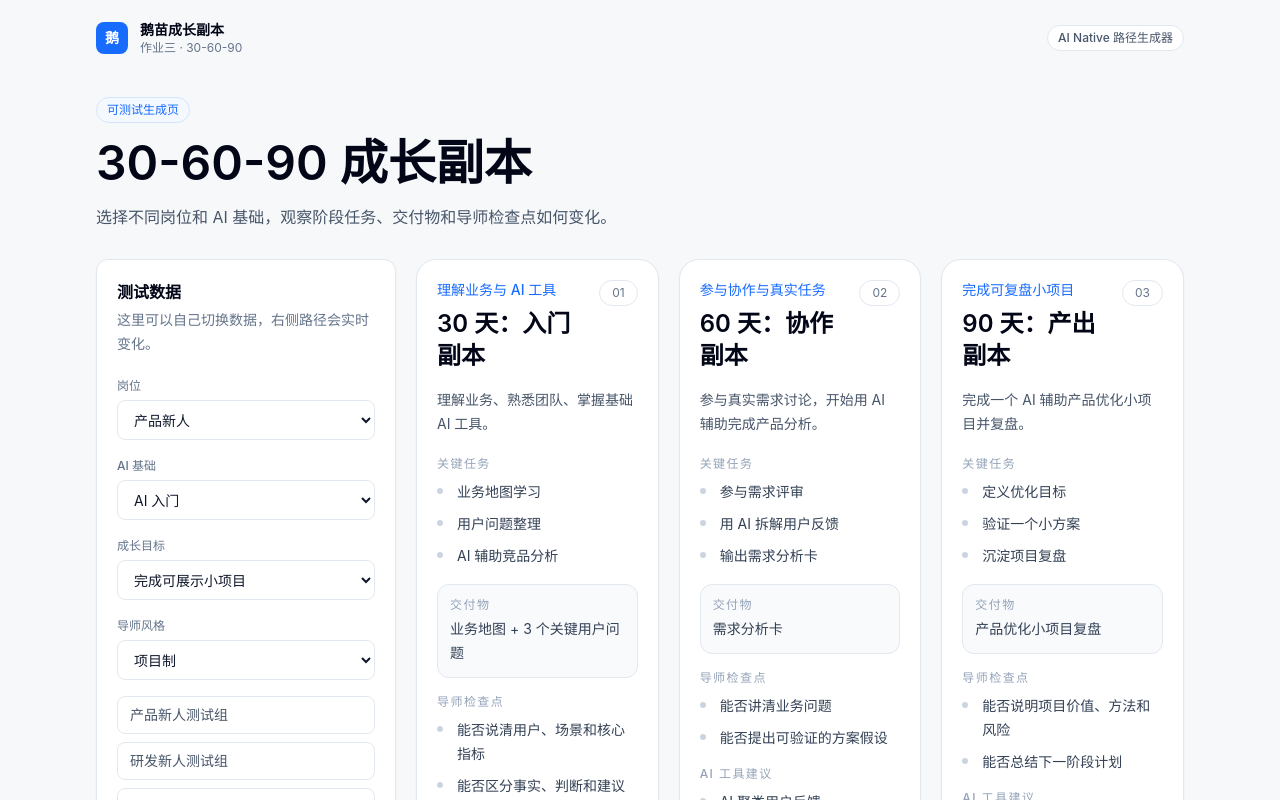
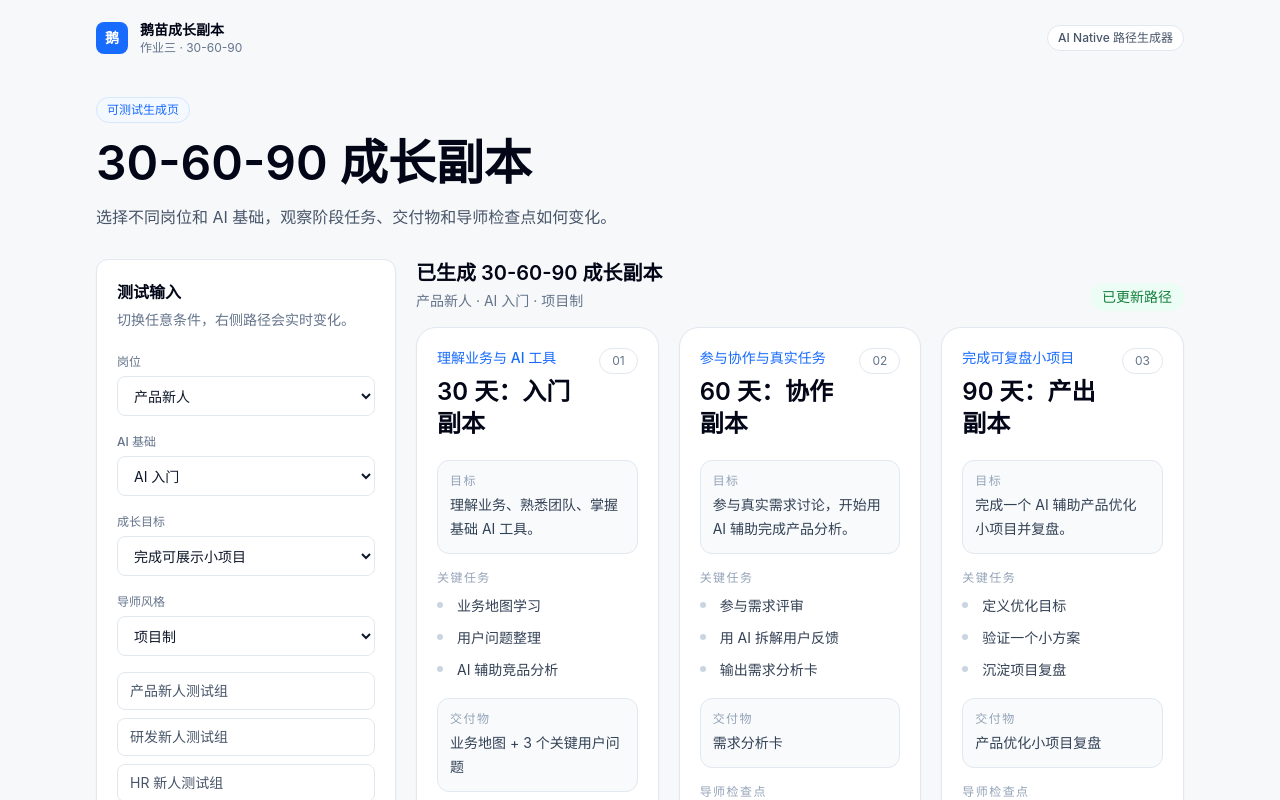
Before and after one commit to hansu650/tencent-homework, a Next.js app: page /plan in a window 1280 px wide. Shown: the top 800 px of the page. Built offline with nearby package versions, Linux system fonts and the light colour scheme.

Commit message:
Simplify generator hierarchy and report actions

```diff
--- a/components/growth-script-app.tsx
+++ b/components/growth-script-app.tsx
@@ -3,13 +3,7 @@
 import Link from "next/link";
 import { useRouter } from "next/navigation";
 import { AnimatePresence, motion } from "framer-motion";
-import {
-  ArrowRight,
-  ChevronLeft,
-  Download,
-  FileText,
-  RefreshCw
-} from "lucide-react";
+import { ArrowRight, ChevronLeft } from "lucide-react";
 import { useEffect, useMemo, useState } from "react";
 
 import { Badge } from "@/components/ui/badge";
@@ -142,70 +136,23 @@ function applySample(profile: GrowthProfile, router?: ReturnType<typeof useRoute
   router?.push("/plan");
 }
 
-function SampleDataPanel({
-  compact = false,
-  onApply
-}: {
-  compact?: boolean;
-  onApply?: (profile: GrowthProfile) => void;
-}) {
+function QuickSamples({ onApply }: { onApply: (profile: GrowthProfile) => void }) {
   return (
-    <Card className="border-slate-200 bg-white shadow-sm">
-      <CardContent className={cn("p-5", compact && "p-4")}>
-        <div className="flex items-start justify-between gap-3">
     <div>
-            <p className="text-sm font-semibold text-slate-950">选择测试数据</p>
-            <p className="mt-1 text-sm leading-6 text-slate-500">
-              不想一步步填，也可以直接套用一组样例。
-            </p>
-          </div>
-          <span className="rounded-full border border-slate-200 px-2.5 py-1 text-xs text-slate-500">
-            可测试
-          </span>
-        </div>
-        <div className="mt-4 grid gap-2">
+      <p className="text-sm font-medium text-slate-500">快速体验</p>
+      <div className="mt-3 flex flex-wrap gap-2">
         {sampleProfiles.map((sample) => (
           <button
             key={sample.name}
             type="button"
-              onClick={() => onApply?.(sample.profile)}
-              className="w-full rounded-xl border border-slate-200 bg-slate-50 px-4 py-3 text-left transition-colors hover:border-[#176BFF] hover:bg-white"
+            onClick={() => onApply(sample.profile)}
+            className="rounded-full border border-slate-200 bg-white px-4 py-2 text-sm text-slate-700 transition-colors hover:border-[#176BFF] hover:text-[#176BFF]"
           >
-              <p className="text-sm font-medium text-slate-950">{sample.name}</p>
-              <p className="mt-1 text-xs leading-5 text-slate-500">{sample.note}</p>
+            {sample.name.replace("测试组", "")}
           </button>
         ))}
       </div>
-      </CardContent>
-    </Card>
-  );
-}
-
-function TimelinePreview() {
-  return (
-    <Card className="border-slate-200 bg-white shadow-sm">
-      <CardContent className="p-6">
-        <p className="text-sm font-medium text-slate-500">路径预览</p>
-        <h2 className="mt-2 text-2xl font-semibold tracking-normal">
-          30 / 60 / 90
-        </h2>
-        <div className="mt-6 space-y-5">
-          {[
-            ["30 天", "理解业务与 AI 工具"],
-            ["60 天", "参与协作与真实任务"],
-            ["90 天", "完成可复盘小项目"]
-          ].map(([day, text], index) => (
-            <div key={day} className="grid grid-cols-[64px_1fr] gap-4">
-              <div className="text-sm font-semibold text-[#176BFF]">{day}</div>
-              <div>
-                <p className="text-sm font-medium text-slate-950">{text}</p>
-                {index < 2 ? <div className="mt-4 h-px bg-slate-200" /> : null}
     </div>
-            </div>
-          ))}
-        </div>
-      </CardContent>
-    </Card>
   );
 }
 
@@ -215,50 +162,30 @@ export function HomePage() {
   return (
     <PageShell>
       <SectionWrap>
-        <div className="grid items-start gap-6 lg:grid-cols-[1fr_360px]">
-          <div className="rounded-[1.5rem] border border-slate-200 bg-white p-6 shadow-sm sm:p-9">
+        <div className="mx-auto max-w-4xl rounded-[1.5rem] border border-slate-200 bg-white p-6 shadow-sm sm:p-10">
           <Badge className="border-[#D7E5FF] bg-[#F4F8FF] text-[#176BFF]">
             腾讯 AI-HR 实战营作业三
           </Badge>
-            <h1 className="mt-5 max-w-3xl text-4xl font-semibold leading-tight tracking-normal text-slate-950 sm:text-5xl">
+          <h1 className="mt-5 text-4xl font-semibold leading-tight tracking-normal text-slate-950 sm:text-5xl">
             鹅苗成长副本
           </h1>
           <p className="mt-4 text-xl font-medium text-slate-800">
             AI Native 新人 30-60-90 路径生成器
           </p>
           <p className="mt-5 max-w-2xl text-base leading-8 text-slate-600">
-              选择一组新人数据，生成 30 天入门、60 天协作、90 天产出的学习与融入计划。重点不是展示后台，而是让 HR 快速产出一份可复盘的成长路径。
+            选择岗位、AI 基础、成长目标和导师风格，生成一份可测试、可复盘的 30-60-90 新人成长路径。
           </p>
           <div className="mt-7 flex flex-col gap-3 sm:flex-row">
             <Button asChild size="lg" className="bg-[#176BFF]">
               <Link href="/setup">
-                  开始生成成长副本
+                开始生成
                 <ArrowRight className="ml-2 h-4 w-4" />
               </Link>
             </Button>
-              <Button asChild size="lg" variant="outline">
-                <Link href="/report">查看示例报告</Link>
-              </Button>
           </div>
+          <div className="mt-8 border-t border-slate-200 pt-6">
+            <QuickSamples onApply={(profile) => applySample(profile, router)} />
           </div>
-          <div className="space-y-4">
-            <TimelinePreview />
-            <SampleDataPanel onApply={(profile) => applySample(profile, router)} />
-          </div>
-        </div>
-        <div className="mt-6 grid gap-4 md:grid-cols-3">
-          {[
-            ["副本化成长", "把传统培养拆成 30/60/90 三个阶段。"],
-            ["导师验收卡", "同时给导师检查标准，避免只布置任务。"],
-            ["报告化沉淀", "最终生成可下载、可复盘的报告。"]
-          ].map(([title, text]) => (
-            <Card key={title} className="border-slate-200 bg-white shadow-sm">
-              <CardContent className="p-5">
-                <p className="text-base font-semibold text-slate-950">{title}</p>
-                <p className="mt-2 text-sm leading-6 text-slate-500">{text}</p>
-              </CardContent>
-            </Card>
-          ))}
         </div>
       </SectionWrap>
     </PageShell>
@@ -311,6 +238,7 @@ export function SetupWizardPage() {
   const router = useRouter();
   const [step, setStep] = useState(0);
   const [profile, setProfile] = useState<Partial<GrowthProfile>>({ role: "product" });
+  const [showSamples, setShowSamples] = useState(false);
   const current = stepQuestions[step];
   const isConfirmStep = step === stepQuestions.length;
   const percent = Math.round(((step + 1) / 5) * 100);
@@ -340,8 +268,7 @@ export function SetupWizardPage() {
   return (
     <PageShell>
       <SectionWrap>
-        <div className="mx-auto grid max-w-5xl gap-5 lg:grid-cols-[1fr_300px]">
-          <div>
+        <div className="mx-auto max-w-4xl">
           <div className="mb-5 flex items-center justify-between gap-4">
             <Button
               type="button"
@@ -351,8 +278,25 @@ export function SetupWizardPage() {
               <ChevronLeft className="mr-2 h-4 w-4" />
               {step === 0 ? "返回首页" : "上一步"}
             </Button>
-              <span className="text-sm text-slate-500">{percent}%</span>
+            <button
+              type="button"
+              onClick={() => setShowSamples((value) => !value)}
+              className="rounded-full border border-slate-200 bg-white px-3 py-1.5 text-sm text-slate-600 transition-colors hover:border-[#176BFF] hover:text-[#176BFF]"
+            >
+              一键填入样例
+            </button>
           </div>
+          {showSamples ? (
+            <div className="mb-5 rounded-xl border border-slate-200 bg-white p-3">
+              <QuickSamples
+                onApply={(sample) => {
+                  setProfile(sample);
+                  setShowSamples(false);
+                  setStep(stepQuestions.length);
+                }}
+              />
+            </div>
+          ) : null}
           <div className="mb-6 h-1.5 overflow-hidden rounded-full bg-slate-200">
             <motion.div
               className="h-full rounded-full bg-[#176BFF]"
@@ -431,8 +375,6 @@ export function SetupWizardPage() {
             </CardContent>
           </Card>
         </div>
-          <SampleDataPanel compact onApply={(nextProfile) => applySample(nextProfile, router)} />
-        </div>
       </SectionWrap>
     </PageShell>
   );
@@ -492,9 +434,9 @@ function TestDataControls({
   return (
     <Card className="border-slate-200 bg-white shadow-sm">
       <CardContent className="p-5">
-        <p className="text-base font-semibold text-slate-950">测试数据</p>
+        <p className="text-base font-semibold text-slate-950">测试输入</p>
         <p className="mt-1 text-sm leading-6 text-slate-500">
-          这里可以自己切换数据，右侧路径会实时变化。
+          切换任意条件，右侧路径会实时变化。
         </p>
         <div className="mt-4 grid gap-3">
           <NativeSelect
@@ -594,12 +536,19 @@ function StageCard({
           0{index + 1}
         </span>
       </div>
-      <p className="mt-4 text-sm leading-6 text-slate-600">{stage.goal}</p>
       <div className="mt-5 space-y-4">
+        <InfoBlock title="目标" text={stage.goal} />
         <PlainList title="关键任务" items={stage.tasks} limit={3} />
         <InfoBlock title="交付物" text={stage.deliverable} />
         <PlainList title="导师检查点" items={stage.mentorChecks} limit={2} />
-        <PlainList title="AI 工具建议" items={stage.tools} limit={2} />
+        <details className="rounded-xl border border-slate-200 bg-slate-50 p-3">
+          <summary className="cursor-pointer text-sm font-medium text-slate-600">
+            AI 工具建议
+          </summary>
+          <div className="mt-3">
+            <PlainList title="建议" items={stage.tools} limit={2} />
+          </div>
+        </details>
       </div>
     </article>
   );
@@ -607,7 +556,23 @@ function StageCard({
 
 export function PlanPage() {
   const [profile, setProfile] = useProfileState();
+  const [status, setStatus] = useState("已生成路径");
   const plan = useMemo(() => buildGrowthPlan(profile), [profile]);
+  const [visiblePlan, setVisiblePlan] = useState(plan);
+
+  useEffect(() => {
+    const timer = window.setTimeout(() => {
+      setVisiblePlan(plan);
+      setStatus("已更新路径");
+    }, 500);
+
+    return () => window.clearTimeout(timer);
+  }, [plan]);
+
+  function updateProfile(nextProfile: GrowthProfile) {
+    setStatus("正在重新生成...");
+    setProfile(nextProfile);
+  }
 
   return (
     <PageShell>
@@ -624,11 +589,33 @@ export function PlanPage() {
           </p>
         </div>
         <div className="grid gap-5 lg:grid-cols-[300px_1fr]">
-          <TestDataControls profile={profile} setProfile={setProfile} />
-          <div className="grid gap-5 xl:grid-cols-3">
-            {plan.stages.map((stage, index) => (
+          <TestDataControls profile={profile} setProfile={updateProfile} />
+          <div>
+            <div className="mb-4 flex flex-col justify-between gap-2 sm:flex-row sm:items-end">
+              <div>
+                <h2 className="text-xl font-semibold tracking-normal text-slate-950">
+                  已生成 30-60-90 成长副本
+                </h2>
+                <p className="mt-1 text-sm text-slate-500">
+                  {visiblePlan.role.label} · {visiblePlan.aiLevel.label} · {visiblePlan.mentorStyle.label}
+                </p>
+              </div>
+              <span
+                className={cn(
+                  "rounded-full px-3 py-1 text-sm",
+                  status === "正在重新生成..."
+                    ? "bg-slate-100 text-slate-500"
+                    : "bg-[#ECFDF5] text-[#15803D]"
+                )}
+              >
+                {status}
+              </span>
+            </div>
+            <div className={cn("grid gap-5 xl:grid-cols-3", status === "正在重新生成..." && "opacity-55")}>
+              {visiblePlan.stages.map((stage, index) => (
                 <StageCard key={stage.id} stage={stage} index={index} />
               ))}
+            </div>
           </div>
         </div>
         <div className="mt-8 flex flex-col justify-center gap-3 sm:flex-row">
@@ -679,11 +666,8 @@ export function ChecklistPage() {
     <PageShell>
       <SectionWrap>
         <div className="mx-auto max-w-4xl">
-          <Badge className="border-[#D7E5FF] bg-[#F4F8FF] text-[#176BFF]">
+          <h1 className="text-3xl font-semibold tracking-normal text-slate-950 sm:text-5xl">
             导师验收卡
-          </Badge>
-          <h1 className="mt-4 text-3xl font-semibold tracking-normal text-slate-950 sm:text-5xl">
-            导师如何判断新人真的成长了？
           </h1>
           <p className="mt-4 max-w-2xl text-base leading-7 text-slate-600">
             每个阶段不只看“做没做”，更看是否能理解、协作和产出。
@@ -695,8 +679,7 @@ export function ChecklistPage() {
               key={card.title}
               className="rounded-[1.25rem] border border-slate-200 bg-white p-6 shadow-sm"
             >
-              <span className="text-sm font-medium text-[#176BFF]">0{index + 1}</span>
-              <h2 className="mt-3 text-xl font-semibold">{card.title}</h2>
+              <h2 className="text-xl font-semibold">{card.title}</h2>
               <PlainList title="验收问题" items={card.items} />
             </article>
           ))}
@@ -779,30 +762,46 @@ function ReportPreview({ profile }: { profile: GrowthProfile }) {
   );
 }
 
-const loadingSteps = [
-  "分析岗位",
-  "生成 30 天任务",
-  "生成 60 天协作计划",
-  "生成 90 天产出目标",
-  "生成导师验收卡"
-];
+function buildReportText(profile: GrowthProfile) {
+  const plan = buildGrowthPlan(profile);
+  const metrics = buildEvaluationMetrics(profile);
+
+  return [
+    "《AI Native 新人 30-60-90 成长副本报告》",
+    "",
+    `岗位方向：${plan.role.label}`,
+    `AI 基础：${plan.aiLevel.label}`,
+    `成长目标：${plan.growthGoal.label}`,
+    `导师风格：${plan.mentorStyle.label}`,
+    "",
+    ...plan.stages.flatMap((stage) => [
+      stage.title,
+      `目标：${stage.goal}`,
+      `关键任务：${stage.tasks.join(" / ")}`,
+      `交付物：${stage.deliverable}`,
+      `导师检查点：${stage.mentorChecks.join(" / ")}`,
+      ""
+    ]),
+    "HR 评估指标",
+    ...metrics.map((item) => `- ${item}`),
+    "",
+    "AI 边界说明",
+    "AI 只辅助生成学习路径、整理任务和建议检查点，不替代导师与 HR 对新人真实表现的判断。"
+  ].join("\n");
+}
 
 export function ReportPage() {
-  const [profile, setProfile] = useProfileState();
-  const [isGenerating, setIsGenerating] = useState(false);
-  const [doneCount, setDoneCount] = useState(loadingSteps.length);
-  const [message, setMessage] = useState("报告已准备好，可以下载或打印保存为 PDF。");
+  const [profile] = useProfileState();
+  const [message, setMessage] = useState("报告预览已生成。");
 
-  async function generateReport() {
-    setIsGenerating(true);
-    setDoneCount(0);
-    setMessage("");
-    for (let index = 0; index < loadingSteps.length; index += 1) {
-      await new Promise((resolve) => setTimeout(resolve, 480));
-      setDoneCount(index + 1);
+  async function copyReport() {
+    const text = buildReportText(profile);
+    try {
+      await navigator.clipboard.writeText(text);
+      setMessage("报告内容已复制。");
+    } catch {
+      setMessage("当前浏览器不允许直接复制，可以手动选中报告内容复制。");
     }
-    setIsGenerating(false);
-    setMessage("报告已重新生成。");
   }
 
   async function downloadTex() {
@@ -826,7 +825,7 @@ export function ReportPage() {
   }
 
   async function downloadPdfFallback() {
-    setMessage("Demo 环境将使用浏览器打印保存 PDF。");
+    setMessage("请在打印窗口选择“保存为 PDF”。");
     await fetch("/api/report/pdf", {
       method: "POST",
       headers: { "Content-Type": "application/json" },
@@ -840,64 +839,43 @@ export function ReportPage() {
       <SectionWrap>
         <div className="mb-7 flex flex-col justify-between gap-5 lg:flex-row lg:items-end print:hidden">
           <div>
-            <Badge className="border-[#D7E5FF] bg-[#F4F8FF] text-[#176BFF]">
-              最终成果
-            </Badge>
-            <h1 className="mt-4 text-3xl font-semibold tracking-normal text-slate-950 sm:text-5xl">
-              成长副本报告
+            <h1 className="text-3xl font-semibold tracking-normal text-slate-950 sm:text-5xl">
+              成长副本报告预览
             </h1>
             <p className="mt-4 max-w-2xl text-base leading-7 text-slate-600">
-              可以切换测试数据后重新生成，也可以下载 LaTeX 或打印保存 PDF。
+              最终页以报告预览为主，方便检查、复制和打印保存。
             </p>
           </div>
           <div className="flex flex-col gap-3 sm:flex-row">
-            <Button onClick={generateReport} size="lg" className="bg-[#176BFF]" disabled={isGenerating}>
-              {isGenerating ? "生成中..." : "重新生成"}
-              <RefreshCw className={cn("ml-2 h-4 w-4", isGenerating && "animate-spin")} />
-            </Button>
-            <Button onClick={downloadTex} size="lg" variant="outline">
-              下载 LaTeX
-              <Download className="ml-2 h-4 w-4" />
+            <Button onClick={copyReport} size="lg" className="bg-[#176BFF]">
+              复制报告内容
             </Button>
             <Button onClick={downloadPdfFallback} size="lg" variant="outline">
-              下载 PDF
-              <Download className="ml-2 h-4 w-4" />
+              打印 / 保存 PDF
             </Button>
           </div>
         </div>
         <div className="grid gap-6 lg:grid-cols-[1fr_320px]">
           <ReportPreview profile={profile} />
           <aside className="space-y-4 print:hidden">
-            <TestDataControls profile={profile} setProfile={setProfile} />
             <Card className="border-slate-200 bg-white shadow-sm">
               <CardContent className="p-5">
-                <div className="flex items-center gap-3">
-                  <FileText className="h-5 w-5 text-[#176BFF]" />
-                  <h2 className="font-semibold">生成步骤</h2>
-                </div>
-                <div className="mt-5 space-y-3">
-                  {loadingSteps.map((step, index) => {
-                    const done = index < doneCount;
-                    return (
-                      <div key={step} className="flex items-center gap-3 text-sm">
-                        <span
-                          className={cn(
-                            "h-2.5 w-2.5 rounded-full",
-                            done ? "bg-[#176BFF]" : "bg-slate-200"
-                          )}
-                        />
-                        <span className={done ? "text-slate-700" : "text-slate-400"}>
-                          {step}
-                        </span>
-                      </div>
-                    );
-                  })}
-                </div>
+                <h2 className="font-semibold">导出</h2>
+                <p className="mt-3 text-sm leading-6 text-slate-500">
+                  默认建议复制报告内容或使用浏览器打印保存。LaTeX 作为高级导出保留。
+                </p>
                 {message ? (
                   <p className="mt-5 rounded-xl bg-slate-50 p-3 text-sm leading-6 text-slate-600">
                     {message}
                   </p>
                 ) : null}
+                <button
+                  type="button"
+                  onClick={downloadTex}
+                  className="mt-4 text-sm text-slate-500 underline underline-offset-4 transition-colors hover:text-[#176BFF]"
+                >
+                  高级导出：下载 LaTeX 源码
+                </button>
               </CardContent>
             </Card>
             <Card className="border-slate-200 bg-white shadow-sm">
```
Also changed, not shown: 1 other file (tests, documents, lock files or other folders). Lines whose indentation alone changed are shown as unchanged.
